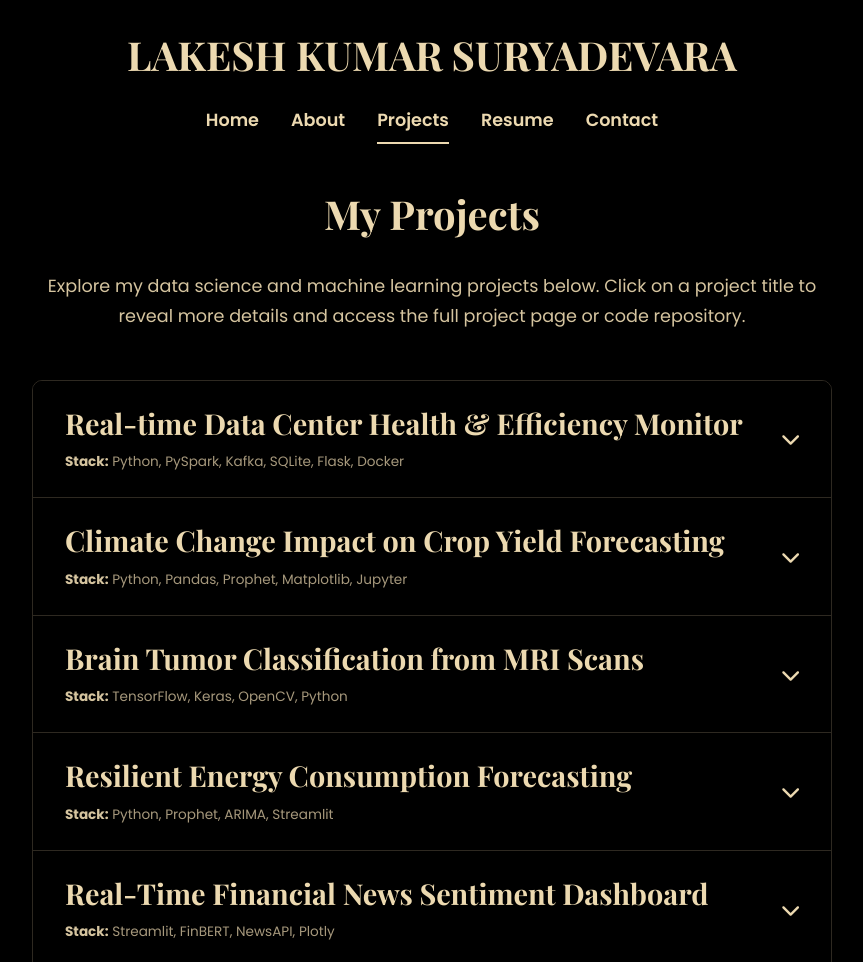
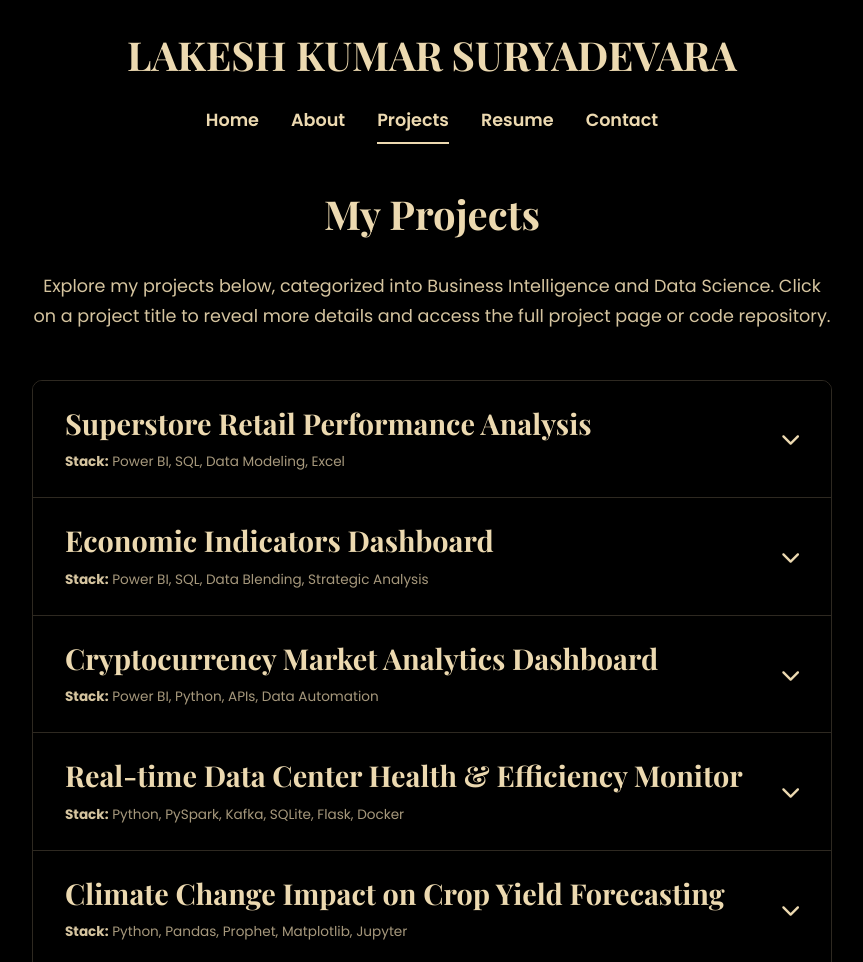
Before and after one commit to Lakesh-99/My_Portfolio, a plain HTML site: page projects.html in a window 1280 px wide. Shown: the top 962 px of the page, without its empty margins (208-1071 px from the left). Drawn offline with nearby package versions, Linux system fonts and the light colour scheme.

Commit message:
Update projects.html

```diff
--- a/projects.html
+++ b/projects.html
@@ -8,6 +8,17 @@
     <link href="https://fonts.googleapis.com/css2?family=Poppins:wght@300;400;600;700&family=Playfair+Display:wght@400;700&display=swap" rel="stylesheet">
     <link rel="stylesheet" href="https://cdnjs.cloudflare.com/ajax/libs/font-awesome/6.0.0-beta3/css/all.min.css">
     <link rel="stylesheet" href="style.css">
+    <style>
+        /* Added simple styling for the category titles for better separation */
+        .projects-category-title {
+            margin-top: 2.5rem;
+            margin-bottom: 1rem;
+            padding-bottom: 0.5rem;
+            border-bottom: 2px solid #e0e0e0;
+            color: #333;
+            font-family: 'Playfair Display', serif;
+        }
+    </style>
 </head>
 <body>
     <header>
@@ -33,9 +44,62 @@
         <section class="section projects-page">
             <div class="container">
                 <h2 class="page-title">My Projects</h2>
-                <p class="intro">Explore my data science and machine learning projects below. Click on a project title to reveal more details and access the full project page or code repository.</p>
+                <p class="intro">Explore my projects below, categorized into Business Intelligence and Data Science. Click on a project title to reveal more details and access the full project page or code repository.</p>
 
                 <div class="projects-accordion">
+
+
+
+                    <div class="project-accordion-item">
+                        <div class="project-accordion-header">
+                            <div class="project-header-text">
+                                <h3 class="project-title">Superstore Retail Performance Analysis</h3>
+                                <div class="tech-stack project-header-tech-stack"><strong>Stack:</strong> Power BI, SQL, Data Modeling, Excel</div>
+                            </div>
+                            <i class="fas fa-chevron-down accordion-icon"></i>
+                        </div>
+                        <div class="project-accordion-content">
+                            <p class="project-description">Built a dynamic Power BI dashboard to monitor sales and profit across 230+ cities. Collaborated with users to define metrics and develop executive-level visualizations. Integrated data from SQL and flat files into a centralized model for analysis.</p>
+                            <div class="project-accordion-buttons">
+                                <a href="superstore.html" class="project-btn btn-details">Project Details</a>
+                            </div>
+                        </div>
+                    </div>
+
+                    <div class="project-accordion-item">
+                        <div class="project-accordion-header">
+                            <div class="project-header-text">
+                                <h3 class="project-title">Economic Indicators Dashboard</h3>
+                                <div class="tech-stack project-header-tech-stack"><strong>Stack:</strong> Power BI, SQL, Data Blending, Strategic Analysis</div>
+                            </div>
+                            <i class="fas fa-chevron-down accordion-icon"></i>
+                        </div>
+                        <div class="project-accordion-content">
+                            <p class="project-description">Developed a Power BI dashboard for key financial KPIs, cutting manual reporting by 40%. Worked with stakeholders to meet strategic needs and analyzed trends to provide actionable recommendations that influenced planning discussions.</p>
+                            <div class="project-accordion-buttons">
+                                <a href="indicators.html" class="project-btn btn-details">Project Details</a>
+                            </div>
+                        </div>
+                    </div>
+
+                    <div class="project-accordion-item">
+                        <div class="project-accordion-header">
+                            <div class="project-header-text">
+                                <h3 class="project-title">Cryptocurrency Market Analytics Dashboard</h3>
+                                <div class="tech-stack project-header-tech-stack"><strong>Stack:</strong> Power BI, Python, APIs, Data Automation</div>
+                            </div>
+                            <i class="fas fa-chevron-down accordion-icon"></i>
+                        </div>
+                        <div class="project-accordion-content">
+                             <p class="project-description">Created a Power BI dashboard for live crypto market data. Automated data ingestion and cleaning with Python and SQL to ensure accuracy. The dashboard enabled data-driven investment discussions by simplifying complex market trends for stakeholders.</p>
+                            <div class="project-accordion-buttons">
+                                <a href="crypto.html" class="project-btn btn-details">Project Details</a>
+                            </div>
+                        </div>
+                    </div>
+
+
+
                     <div class="project-accordion-item">
                         <div class="project-accordion-header">
                             <div class="project-header-text">
@@ -140,16 +204,14 @@
                         </div>
                         <div class="project-accordion-content">
                             <p class="project-description">
-                                Designed a comprehensive, robust, and scalable database architecture for Vendohub, an MLM e-commerce platform.
-                            </p>
-                            <p class="project-description">
-                                The project emphasizes data integrity, security (including encrypted sensitive data and unique constraints), and comprehensive functionality, highlighted through a detailed ER Diagram.
+                                Designed a comprehensive, robust, and scalable database architecture for Vendohub, an MLM e-commerce platform. The project emphasizes data integrity, security (including encrypted sensitive data and unique constraints), and comprehensive functionality, highlighted through a detailed ER Diagram.
                             </p>
                             <div class="project-accordion-buttons">
                                 <a href="vendohub.html" class="project-btn btn-details">Project Details</a>
                             </div>
                         </div>
                     </div>
+
                 </div>
             </div>
         </section>
@@ -166,7 +228,6 @@
             <a href="https://www.linkedin.com/in/lakeshsuryadevara" target="_blank" rel="noopener noreferrer" aria-label="LinkedIn Profile">
                 <i class="fab fa-linkedin-in"></i>
             </a>
-            </a>
             <a href="mailto:suryadevaralakesh99@gmail.com" aria-label="Email Me">
                 <i class="fas fa-envelope"></i>
             </a>
```
Lines whose indentation alone changed are shown as unchanged.
